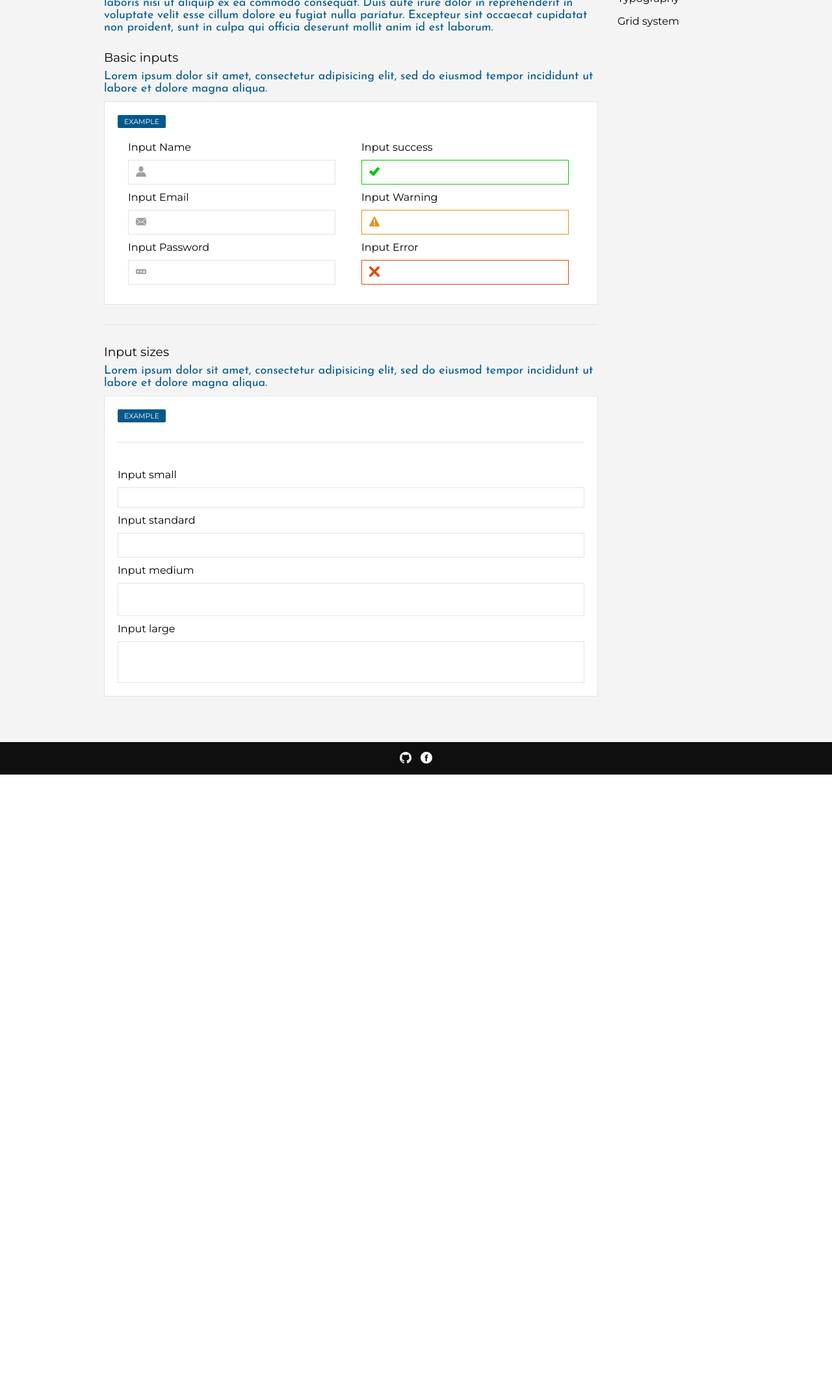
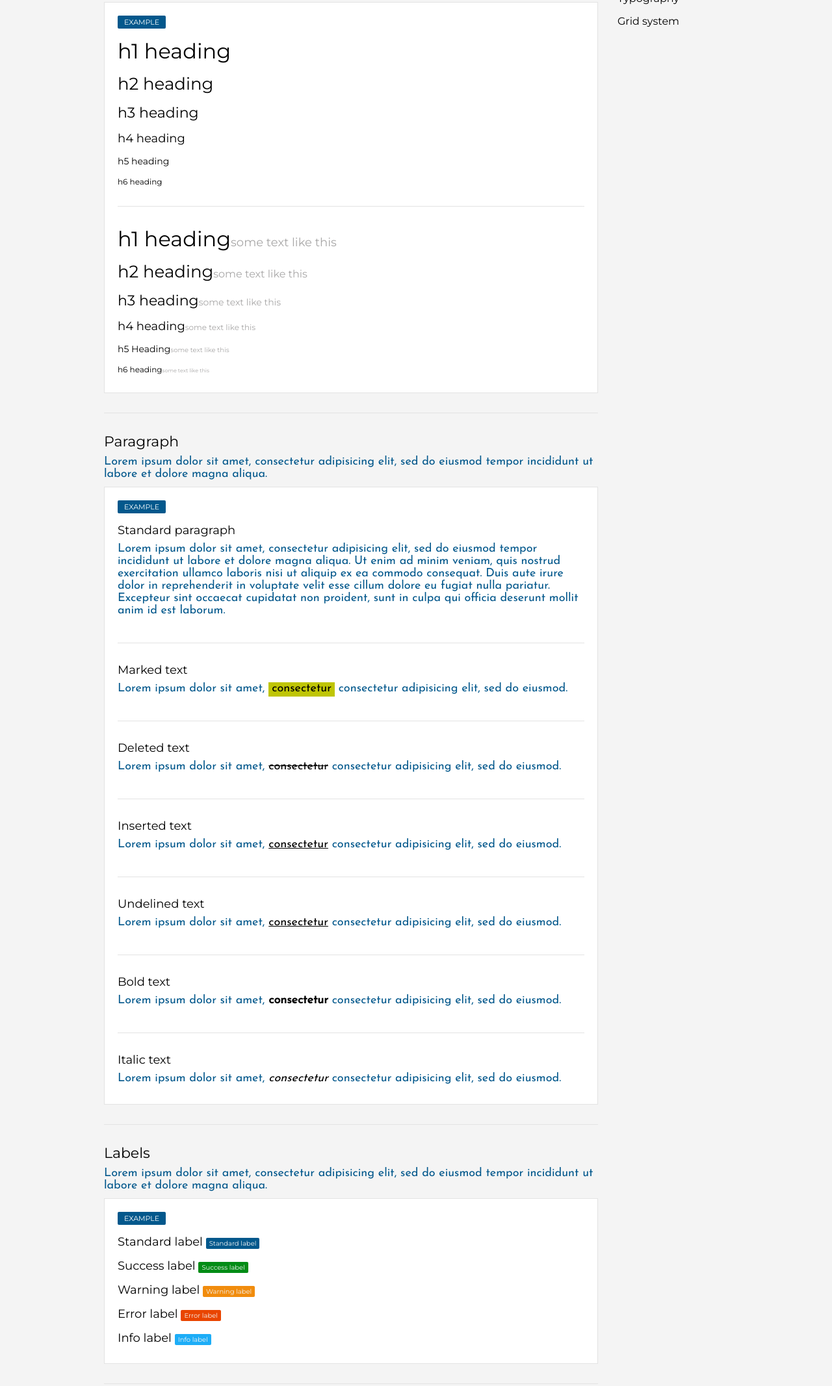
Before and after one commit to jugelika/val_do, a plain HTML site: page items.html in a window 1280 px wide. Shown: the part 487-2620 px from the top of the page at 65% size. Before the commit the page ends 1679 px from the top, so only its background shows below. Drawn offline with Linux system fonts and the light colour scheme.

Commit message:
paragraph and labels

```diff
--- a/css/val_do.css
+++ b/css/val_do.css
@@ -76,6 +76,58 @@
 	font-weight: normal;
 	margin: 15px 0 8px 0;
 	font-family: 'Montserrat', sans-serif;
+}
+
+.h1-do{
+	font-size: 32px;
+}
+
+.h2-do{
+	font-size: 26px;
+}
+
+.h3-do{
+	font-size: 22px;
+}
+
+.h4-do{
+	font-size: 18px;
+}
+
+.h5-do{
+	font-size: 14px;
+}
+
+.h6-do{
+	font-size: 12px;
+}
+
+.h1-do-small, .h2-do-small, .h3-do-small, .h4-do-small, .h5-do-small, .h6-do-small{
+	color: #A8A7A7;
+}
+
+.h1-do-small{
+	font-size: 18px;
+}
+
+.h2-do-small{
+	font-size: 16px;
+}
+
+.h3-do-small{
+	font-size: 14px;
+}
+
+.h4-do-small{
+	font-size: 12px;
+}
+
+.h5-do-small{
+	font-size: 10px;
+}
+
+.h6-do-small{
+	font-size: 8px;
 }
 
 .p-do{
@@ -307,3 +359,36 @@
 	padding: 7px;
 	font-size: 12px;
 }
+
+.label-do{
+	background: #03588C;
+    color: #F4F4F4;
+    font-size: 10px;
+    padding: 2px 5px;
+    border-radius: 2px;
+}
+
+.lb-do-warning{
+	background: #F18C0D;
+}
+
+.lb-do-error{
+	background: #E94500;
+}
+
+.lb-do-info{
+    background: #1DADF7;
+}
+
+.lb-do-success{
+	background: #038C16;
+}
+
+.mark-do{
+    padding: 0px 5px 3px 5px;
+    background: #BFC505;
+}
+
+.ins-do, .u-do, .del-do, .bold-do, .i-do{
+	color: #000;
+}
--- a/items.html
+++ b/items.html
@@ -37,20 +37,107 @@
 	<section class="section-do">
 		<div class="row-do">
 			<div class="conent-do-3">
-				<h1 class="h1-do">Lorem ipsum dolor sit amet</h1>
+				<h3 class="h3-do">Headings</h3>
 				<p class="p-do">
 					Lorem ipsum dolor sit amet, consectetur adipisicing elit, sed do eiusmod
-					tempor incididunt ut labore et dolore magna aliqua. Ut enim ad minim veniam,
-					quis nostrud exercitation ullamco laboris nisi ut aliquip ex ea commodo
-					consequat. Duis aute irure dolor in reprehenderit in voluptate velit esse
-					cillum dolore eu fugiat nulla pariatur. Excepteur sint occaecat cupidatat non
-					proident, sunt in culpa qui officia deserunt mollit anim id est laborum.
+					tempor incididunt ut labore et dolore magna aliqua.
 				</p>
+				<div class="wrap-do">
+					<span class="sm-label">example</span>
+					<div class="clear-do"></div>
+					<h1 class="h1-do">h1 heading</h1>
+					<h2 class="h2-do">h2 heading</h2>
+					<h3 class="h3-do">h3 heading</h3>
+					<h4 class="h4-do">h4 heading</h4>
+					<h5 class="h5-do">h5 heading</h5>
+					<h6 class="h6-do">h6 heading</h6>
+
+					<div class="hr-do"></div>
+
+					<h1 class="h1-do">h1 heading<small class="h1-do-small">some text like this</small></h1>
+					<h2 class="h2-do">h2 heading<small class="h2-do-small">some text like this</small></h2>
+					<h3 class="h3-do">h3 heading<small class="h3-do-small">some text like this</small></h3>
+					<h4 class="h4-do">h4 heading<small class="h4-do-small">some text like this</small></h4>
+					<h5 class="h5-do">h5 Heading<small class="h5-do-small">some text like this</small></h5>
+					<h6 class="h6-do">h6 heading<small class="h6-do-small">some text like this</small></h6>
+				</div>
+				<div class="hr-do"></div>
+
+				<h3 class="h3-do">Paragraph</h3>
+				<p class="p-do">
+					Lorem ipsum dolor sit amet, consectetur adipisicing elit, sed do eiusmod
+					tempor incididunt ut labore et dolore magna aliqua.
+				</p>
+				<div class="wrap-do">
+					<span class="sm-label">example</span>
+					<div class="clear-do"></div>
+					<h4 class="h4-do">Standard paragraph</h4>
+					<p class="p-do">
+						Lorem ipsum dolor sit amet, consectetur adipisicing elit, sed do eiusmod
+						tempor incididunt ut labore et dolore magna aliqua. Ut enim ad minim veniam,
+						quis nostrud exercitation ullamco laboris nisi ut aliquip ex ea commodo
+						consequat. Duis aute irure dolor in reprehenderit in voluptate velit esse
+						cillum dolore eu fugiat nulla pariatur. Excepteur sint occaecat cupidatat non
+						proident, sunt in culpa qui officia deserunt mollit anim id est laborum.
+					</p>
+					<div class="hr-do"></div>
+					<h4 class="h4-do">Marked text</h4>
+					<p class="p-do">
+						Lorem ipsum dolor sit amet, <mark class="mark-do">consectetur</mark> consectetur adipisicing elit, sed do eiusmod.
+					</p>
+					<div class="hr-do"></div>
+					<h4 class="h4-do">Deleted text</h4>
+					<p class="p-do">
+						Lorem ipsum dolor sit amet, <del class="del-do">consectetur</del> consectetur adipisicing elit, sed do eiusmod.
+					</p>
+					<div class="hr-do"></div>
+					<h4 class="h4-do">Inserted text</h4>
+					<p class="p-do">
+						Lorem ipsum dolor sit amet, <ins class="ins-do">consectetur</ins> consectetur adipisicing elit, sed do eiusmod.
+					</p>
+					<div class="hr-do"></div>
+					<h4 class="h4-do">Undelined text</h4>
+					<p class="p-do">
+						Lorem ipsum dolor sit amet, <u class="u-do">consectetur</u> consectetur adipisicing elit, sed do eiusmod.
+					</p>
+					<div class="hr-do"></div>
+					<h4 class="h4-do">Bold text</h4>
+					<p class="p-do">
+						Lorem ipsum dolor sit amet, <strong class="bold-do">consectetur</strong> consectetur adipisicing elit, sed do eiusmod.
+					</p>
+					<div class="hr-do"></div>
+					<h4 class="h4-do">Italic text</h4>
+					<p class="p-do">
+						Lorem ipsum dolor sit amet, <i class="i-do">consectetur</i> consectetur adipisicing elit, sed do eiusmod.
+					</p>
+ 				</div>
+
+				<div class="hr-do"></div>
+
+				<h3 class="h3-do">Labels</h3>
+				<p class="p-do">
+					Lorem ipsum dolor sit amet, consectetur adipisicing elit, sed do eiusmod
+					tempor incididunt ut labore et dolore magna aliqua.
+				</p>
+				<div class="wrap-do">
+					<span class="sm-label">EXAMPLE</span>
+					<div class="clear-do"></div>
+					<h4 class="h4-do">Standard label  <span class="label-do">Standard label</span></h4>
+					<h4 class="h4-do">Success label  <span class="label-do lb-do-success">Success label</span></h4>
+					<h4 class="h4-do">Warning label  <span class="label-do lb-do-warning">Warning label</span></h4>
+					<h4 class="h4-do">Error label  <span class="label-do lb-do-error">Error label</span></h4>
+					<h4 class="h4-do">Info label  <span class="label-do lb-do-info">Info label</span></h4>
+				</div>
+
+				<div class="hr-do"></div>
 				<h3 class="h3-do">Basic inputs</h3>
 				<p class="p-do">
 					Lorem ipsum dolor sit amet, consectetur adipisicing elit, sed do eiusmod
 					tempor incididunt ut labore et dolore magna aliqua.
 				</p>
+
+				<!-- <h3 class="h3-do">Paragaphs</h3> -->
+
 				<div class="wrap-do">
 					<span class="sm-label">example</span>
 					<div class="clear-do"></div>
@@ -98,7 +185,6 @@
 				<div class="wrap-do">
 					<span class="sm-label">example</span>
 					<div class="clear-do"></div>
-					<div class="hr-do"></div>
 					<label class="lbl-do" for="txt-10">Input small</label>
 					<div class="input-wrp-do">
 						<input class="input-do inp-do-sm" id="txt-10" type="text">
```
